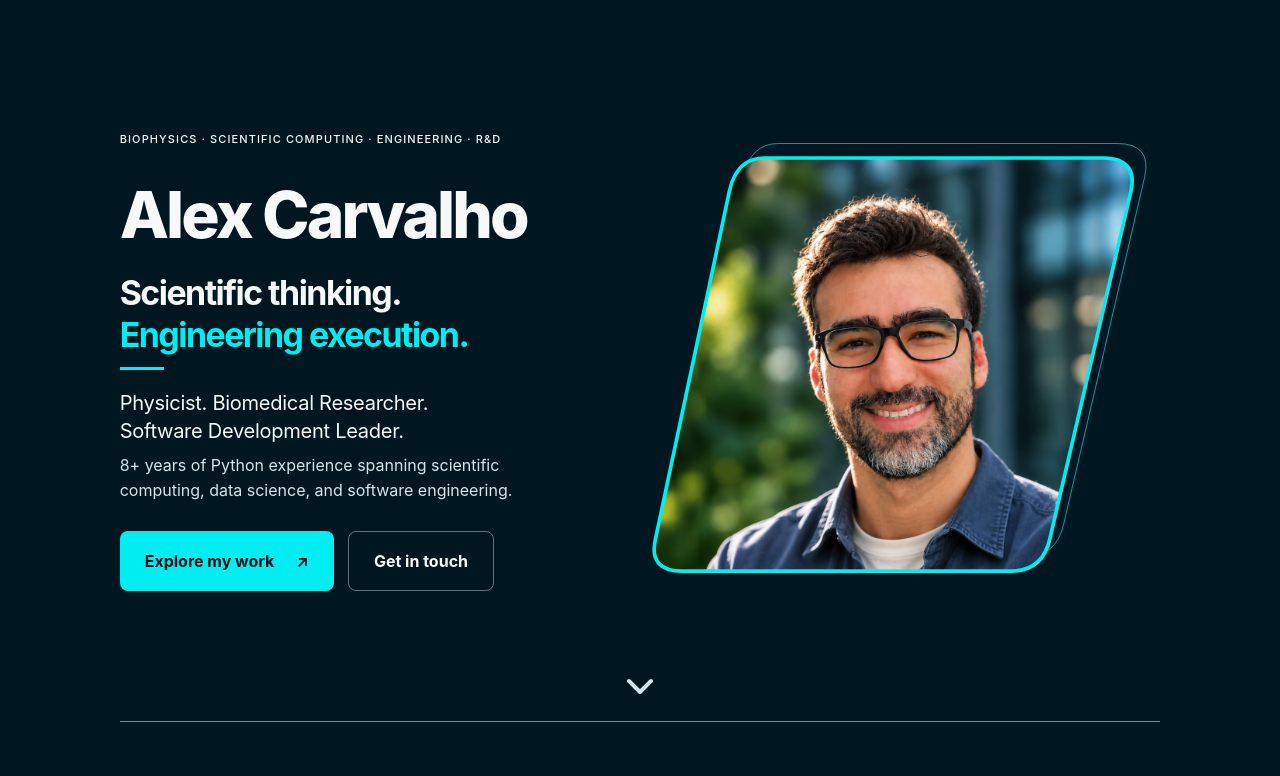
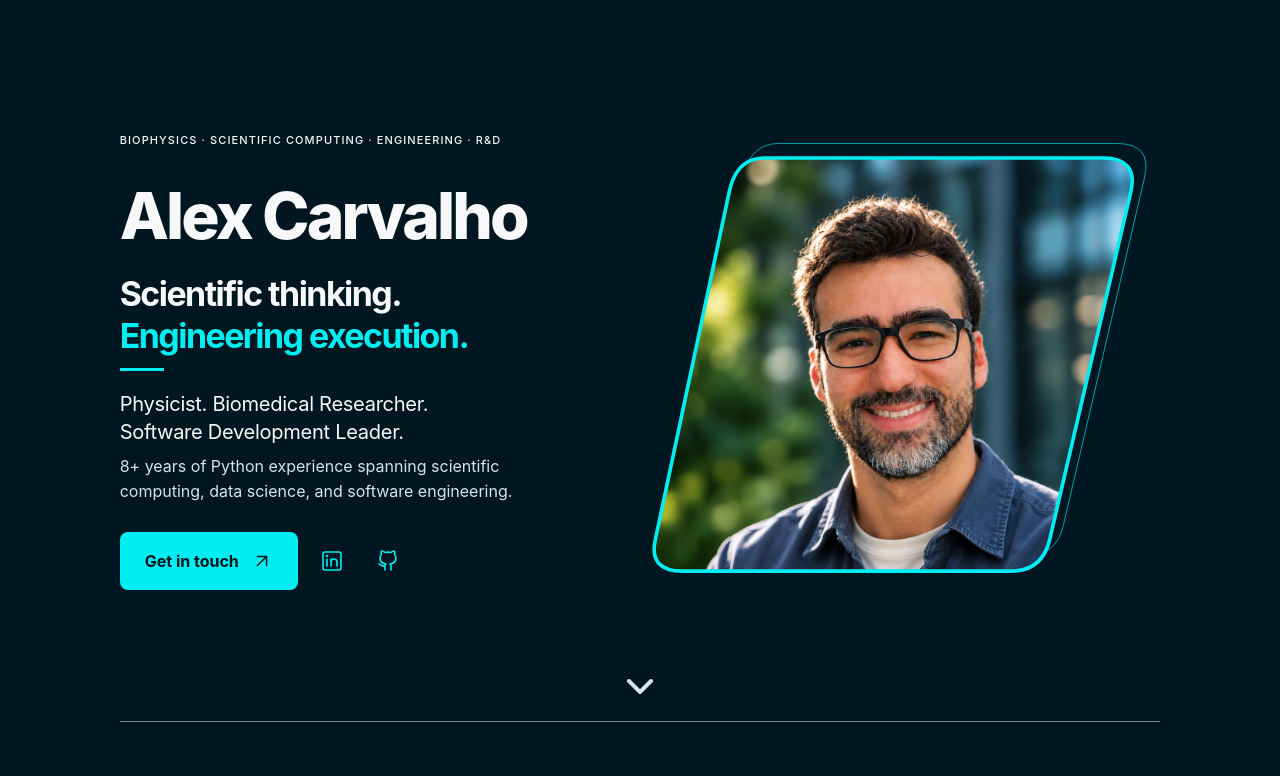
Before and after one commit to LexC/lexc.github.io, a Flask app: page / in a window 1280 px wide. Shown: the part 79-855 px from the top of the page. Run offline with Flask 3, Linux system fonts and the light colour scheme; style sheets or scripts are compiled from the project's sources.

Commit message:
fix: update email address in contact section and tests; enhance hero section with new action buttons and social links

```diff
--- a/src/portfolio/content.py
+++ b/src/portfolio/content.py
@@ -150,7 +150,7 @@ PUBLICATIONS = (
 )
 
 CONTACT = {
-    "email": "18586901+LexC@users.noreply.github.com",
+    "email": "alexccvl@outlook.com",
     "linkedin_url": "https://www.linkedin.com/in/alexccrv",
     "location": "Netherlands",
     "relocation": "Open to relocation",
--- a/src/portfolio/static/css/sections.css
+++ b/src/portfolio/static/css/sections.css
@@ -85,6 +85,42 @@
   font-size:var(--text-body);
   font-weight:var(--weight-regular);
   line-height:var(--leading-copy);
+}
+
+.hero-actions {
+  align-items:center;
+  flex-wrap:nowrap;
+  gap:var(--space-3)
+}
+
+.hero-actions .button {
+  flex-shrink:0;
+  gap:var(--space-3)
+}
+
+.hero-actions .contact-icon {
+  color:inherit
+}
+
+.hero-social-link {
+  display:inline-flex;
+  align-items:center;
+  justify-content:center;
+  flex-shrink:0;
+  width:44px;
+  height:44px;
+  color:var(--color-accent);
+  transition:color .2s,transform .2s
+}
+
+.hero-social-link .contact-icon {
+  width:24px;
+  height:24px
+}
+
+.hero-social-link:hover,.hero-social-link:focus-visible {
+  color:var(--color-link-hover);
+  transform:translateY(-2px)
 }
 
 .hero-art {
--- a/src/portfolio/templates/sections/contact.html
+++ b/src/portfolio/templates/sections/contact.html
@@ -5,7 +5,7 @@
     <h3 class="contact-heading accent-text">Let's connect.</h3>
     <p class="contact-description body-copy">{{ profile.contact_intro }} Feel free to reach me at <a class="text-link" href="mailto:{{ contact.email }}">{{ contact.email }}</a>.</p>
     <ul class="contact-links">
-      <li><a class="button button-primary" href="mailto:{{ contact.email }}">{{ contact_icon("email") }}<span>Get in touch</span>{{ contact_icon("external") }}</a></li>
+      <li><a class="button button-primary" href="mailto:{{ contact.email }}">{{ contact_icon("email") }}<span>Email me</span>{{ contact_icon("external") }}</a></li>
       <li><a class="button button-secondary" href="{{ contact.linkedin_url }}" target="_blank" rel="noopener noreferrer" aria-label="Alex Carvalho on LinkedIn (opens in a new tab)">{{ contact_icon("linkedin") }}<span>LinkedIn</span></a></li>
       <li><a class="button button-secondary" href="{{ profile.github_url }}" target="_blank" rel="noopener noreferrer" aria-label="LexC on GitHub (opens in a new tab)">{{ contact_icon("github") }}<span>GitHub</span></a></li>
     </ul>
--- a/src/portfolio/templates/sections/hero.html
+++ b/src/portfolio/templates/sections/hero.html
@@ -1,3 +1,4 @@
+{% from "components/contact-icon.html" import contact_icon %}
 <section class="hero section-wrap" aria-labelledby="hero-heading">
   <div class="hero-content">
     <p class="eyebrow">{{ profile.eyebrow }}</p>
@@ -9,7 +10,10 @@
       </p>
       <p class="hero-credentials-detail">{{ profile.python_experience }}</p>
     </div>
-    <div class="actions"><a class="button button-primary" href="#projects">Explore my work <span aria-hidden="true">↗</span></a><a class="button button-secondary" href="#contact">Get in touch</a>
+    <div class="actions hero-actions">
+      <a class="button button-primary" href="#contact">Get in touch {{ contact_icon("external") }}</a>
+      <a class="hero-social-link" href="{{ contact.linkedin_url }}" target="_blank" rel="noopener noreferrer" aria-label="Alex Carvalho on LinkedIn (opens in a new tab)">{{ contact_icon("linkedin") }}</a>
+      <a class="hero-social-link" href="{{ profile.github_url }}" target="_blank" rel="noopener noreferrer" aria-label="LexC on GitHub (opens in a new tab)">{{ contact_icon("github") }}</a>
     </div>
   </div>
   <div class="hero-art">
```
Also changed, not shown: tests/test_site.py (+1 -1 lines).
